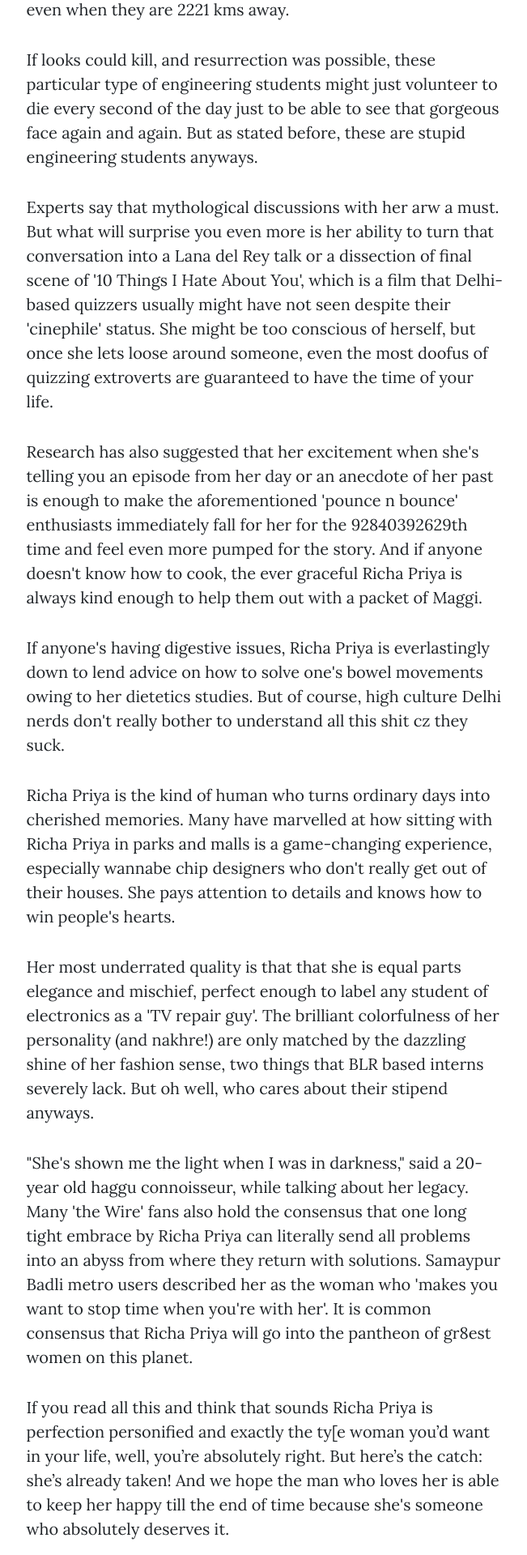
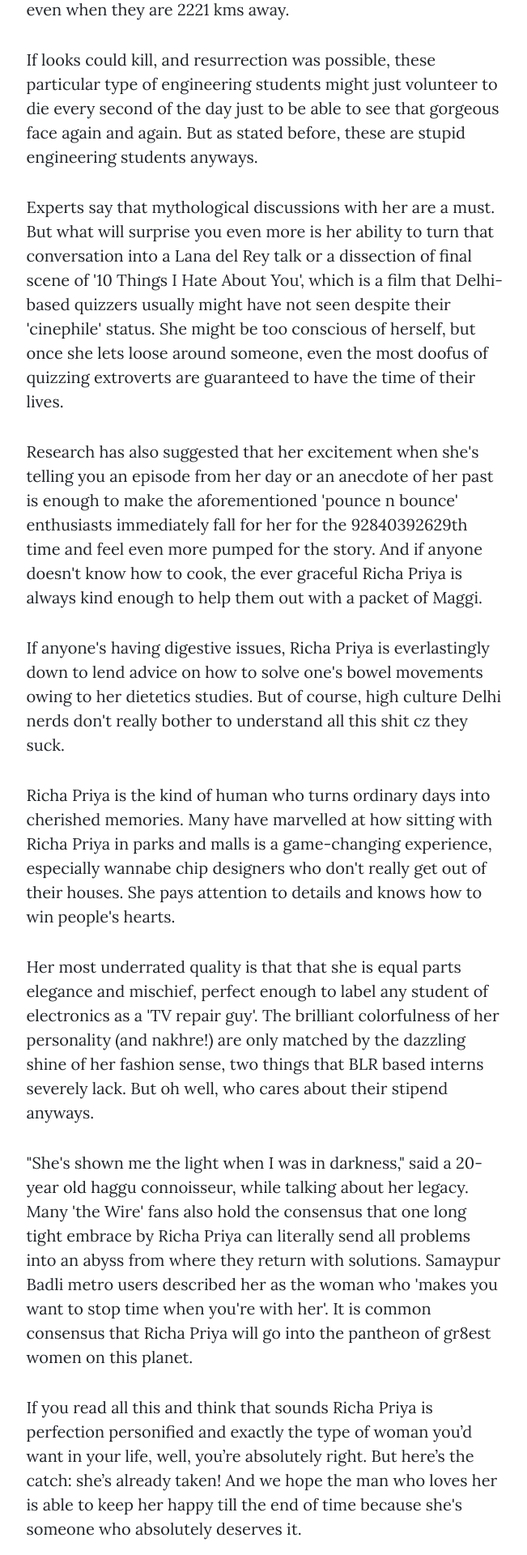
Before and after one commit to divyanshkulshrestha23/Richa-Birthday-2.2, a Flask app: page /about in a window 1280 px wide. Shown: the part 831-2751 px from the top of the page at 81% size, without its empty margins (313-964 px from the left). Run offline with Flask 3, Linux system fonts and the light colour scheme; some libraries are stand-ins or nearby versions.

Commit message:
Update about.html

```diff
--- a/templates/about.html
+++ b/templates/about.html
@@ -30,11 +30,11 @@
           just to be able to see that gorgeous face again and again. But as stated before, these are stupid engineering students anyways.
         </p>
         <p>
-          Experts say that mythological discussions with her arw a must. But what will surprise you even more is her ability
+          Experts say that mythological discussions with her are a must. But what will surprise you even more is her ability
           to turn that conversation into a Lana del Rey talk or a dissection of final scene of '10 Things I Hate About You',
           which is a film that Delhi-based quizzers usually might have
           not seen despite their 'cinephile' status. She might be too conscious of herself, but once she lets loose around someone, even the most doofus of quizzing extroverts are
-          guaranteed to have the time of your life.
+          guaranteed to have the time of their lives.
         </p>
         <p>
           Research has also suggested that her excitement when she's telling you an episode from her day
@@ -63,7 +63,7 @@
           as the woman who 'makes you want to stop time when you're with her'. It is common consensus that Richa Priya will go into the pantheon of gr8est women on this planet.
         </p>
         <p>
-          If you read all this and think that sounds Richa Priya is perfection personified and exactly the ty[e woman you’d want in your life, well,
+          If you read all this and think that sounds Richa Priya is perfection personified and exactly the type of woman you’d want in your life, well,
           you’re absolutely right. But here’s the catch: she’s already taken! And we hope the man who loves her is able to keep her happy till the end of time because she's
           someone who absolutely deserves it.
         </p>
```
